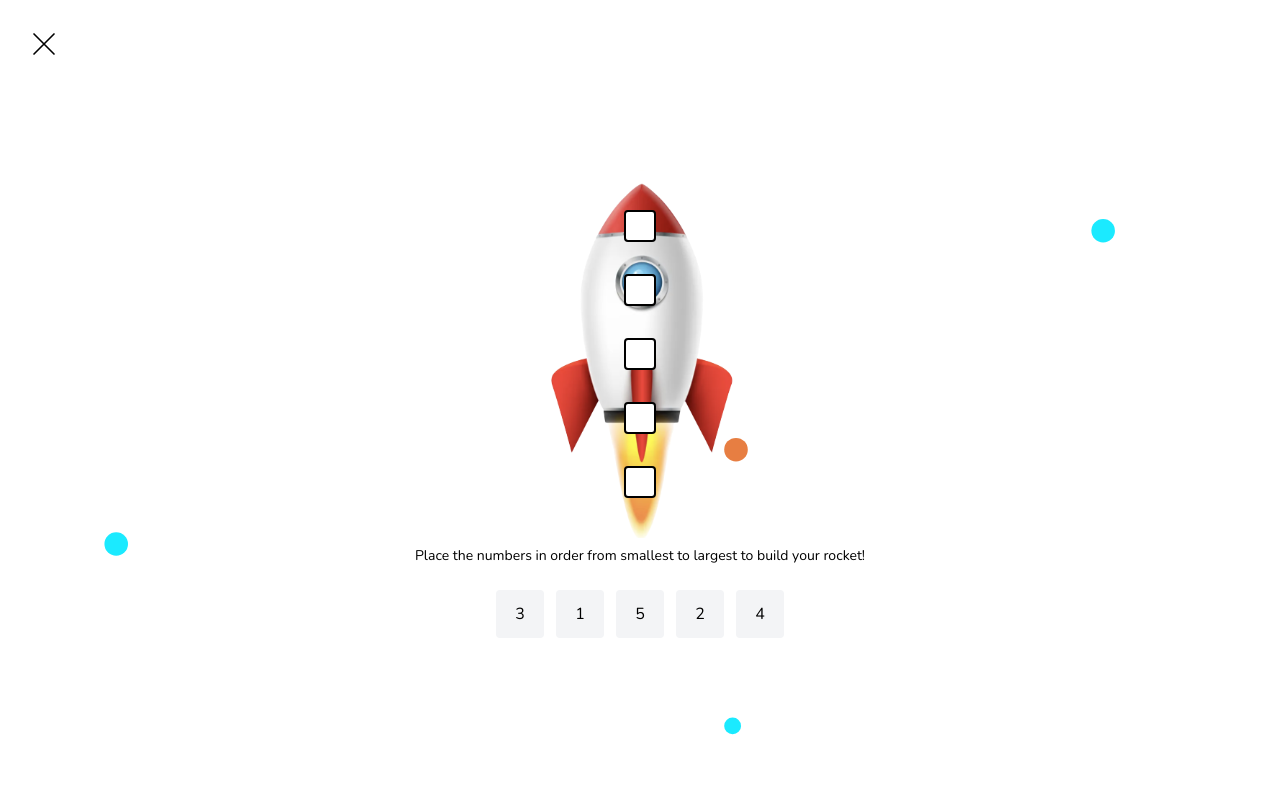
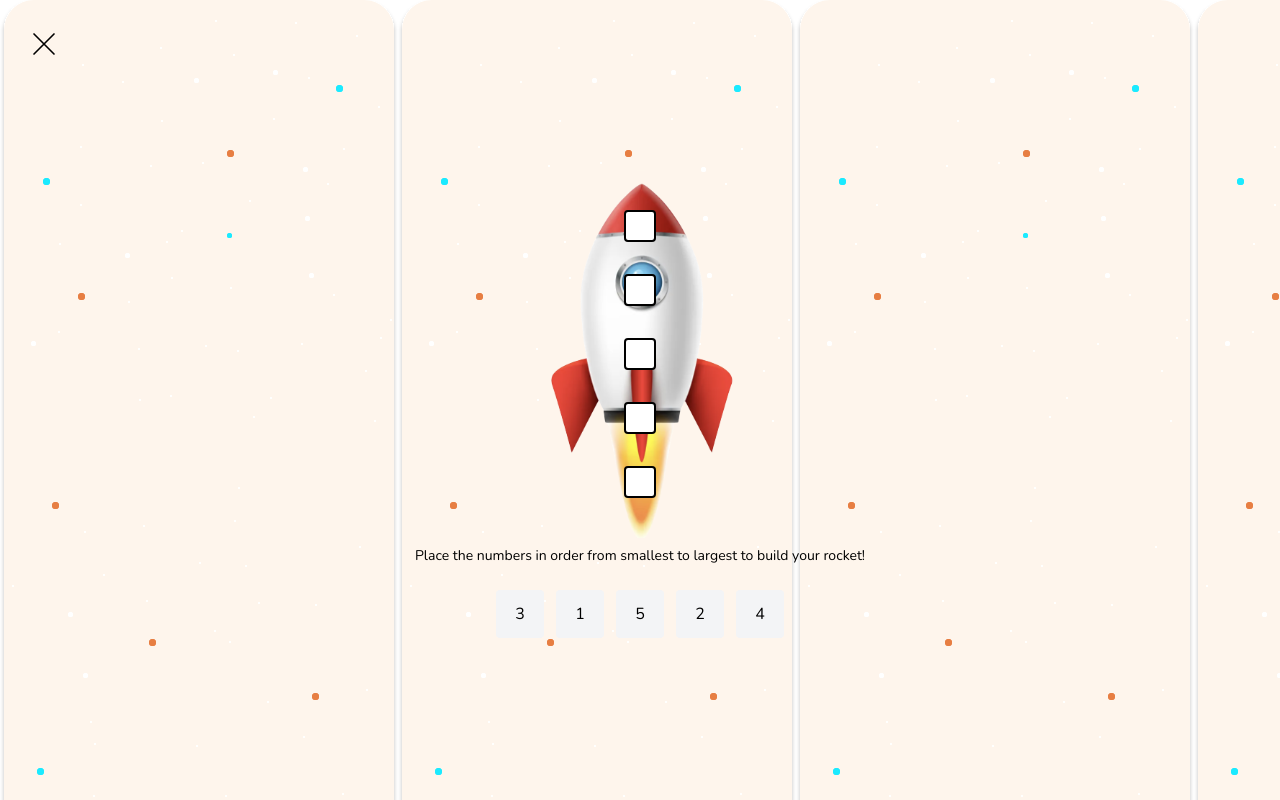
Before and after one commit to adamascencio/Hackathon-client, a React (Vite) app: page /level1 in a window 1280 px wide. Built offline with nearby package versions, Linux system fonts and the light colour scheme.

Commit message:
BG for Level1 stellar work screen | BG for Completed  | Update Logo Text gradient to correct colors

```diff
--- a/src/css/App.css
+++ b/src/css/App.css
@@ -1,5 +1,5 @@
 .logo-gradient {
-    background: linear-gradient(to right, #ff8a00 0%, #dd4c4f 100%);
+    background: linear-gradient(to right, #0085FF 0%, #9747FF 100%);
     -webkit-background-clip: text;
     -webkit-text-fill-color: transparent;
 }
@@ -122,15 +122,15 @@
 .bg-orbit {
     background-image: url("/src/assets/BG-orbit-1.svg");
     background-position: stretch;
-    background-size: cover;
+    background-size: fill;
 }
 .bg-orbit-no-rings {
     background-image: url("/src/assets/BG-orbit-NoRings.svg");
     background-position: stretch;
-    background-size: cover;
+    background-size: fill;
 }
 .bg-galaxy {
     background-image: url("/src/assets/BG-galaxy.svg");
     background-position: stretch;
-    background-size: cover;
+    background-size: fill;
 }
--- a/src/pages/Levels/Completed.tsx
+++ b/src/pages/Levels/Completed.tsx
@@ -62,7 +62,7 @@ const Completed = (props: CompletedProps): JSX.Element => {
     );
 
     return (
-        <div className="flex h-[100vh] justify-center items-center flex-col">
+        <div className="flex h-[100vh] justify-center items-center flex-col bg-orbit-no-rings">
             <div className="text-2xl font-bold my-6">Level 1</div>
             <div className="h-96 w-56 bg-[#DB737380] my-6 rounded-full flex justify-between flex-col items-center">
                 {/* Stars Container */}
--- a/src/pages/Levels/Level1.tsx
+++ b/src/pages/Levels/Level1.tsx
@@ -47,9 +47,7 @@ const Level1 = (props: LevelProps): JSX.Element => {
 
     return (
 
-<div className="bg-orbit-no-rings">
-
-
+<div className={completed == 5 ? "bg-galaxy" : "bg-orbit-no-rings"}>
         <div
             className={
                 "flex font-nunito flex-col justify-start items-center sm:justify-center pt-12 md:pt-0 h-[100vh] w-full gap-1" +
```
Also changed, not shown: src/assets/BG-orbit-NoRings.svg.
